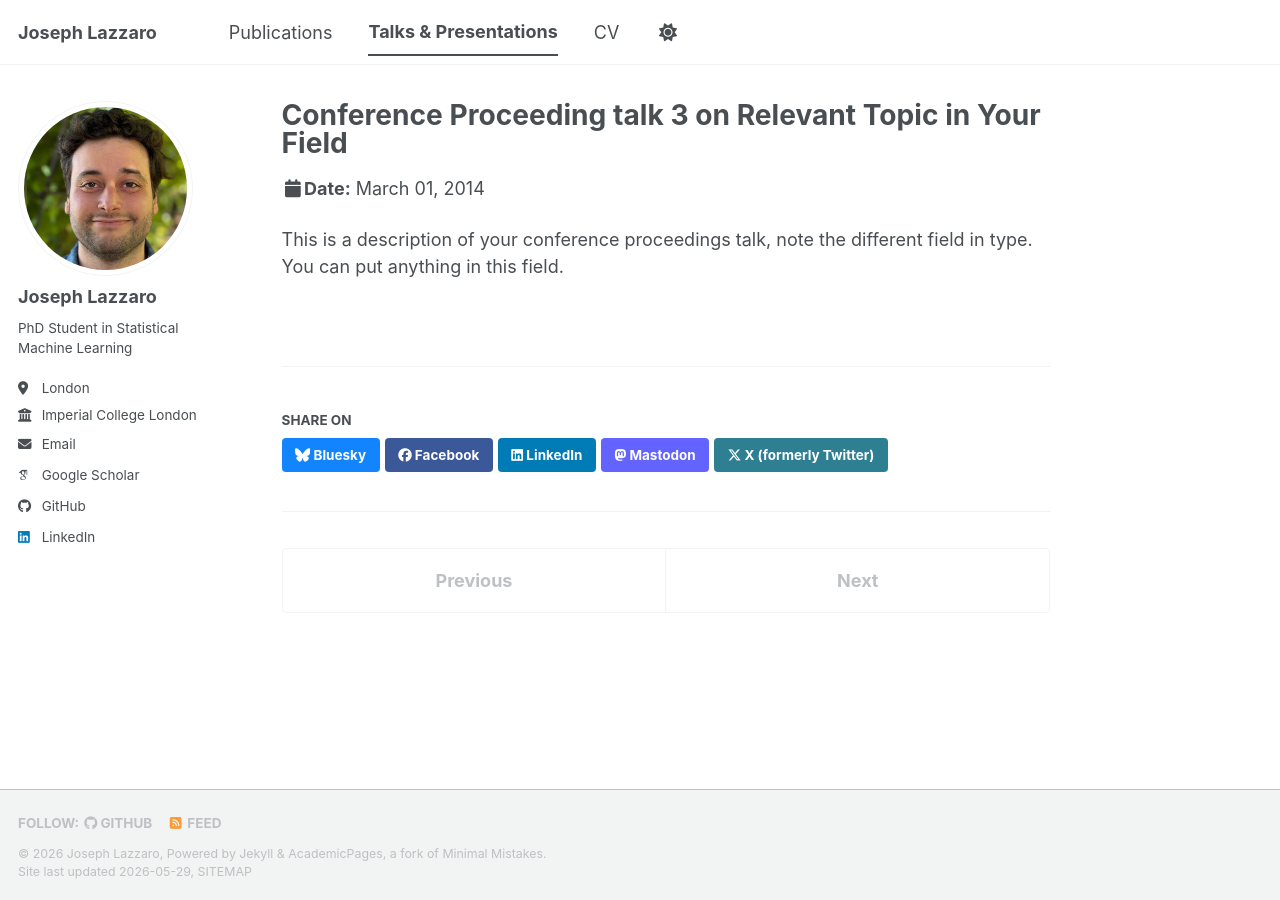
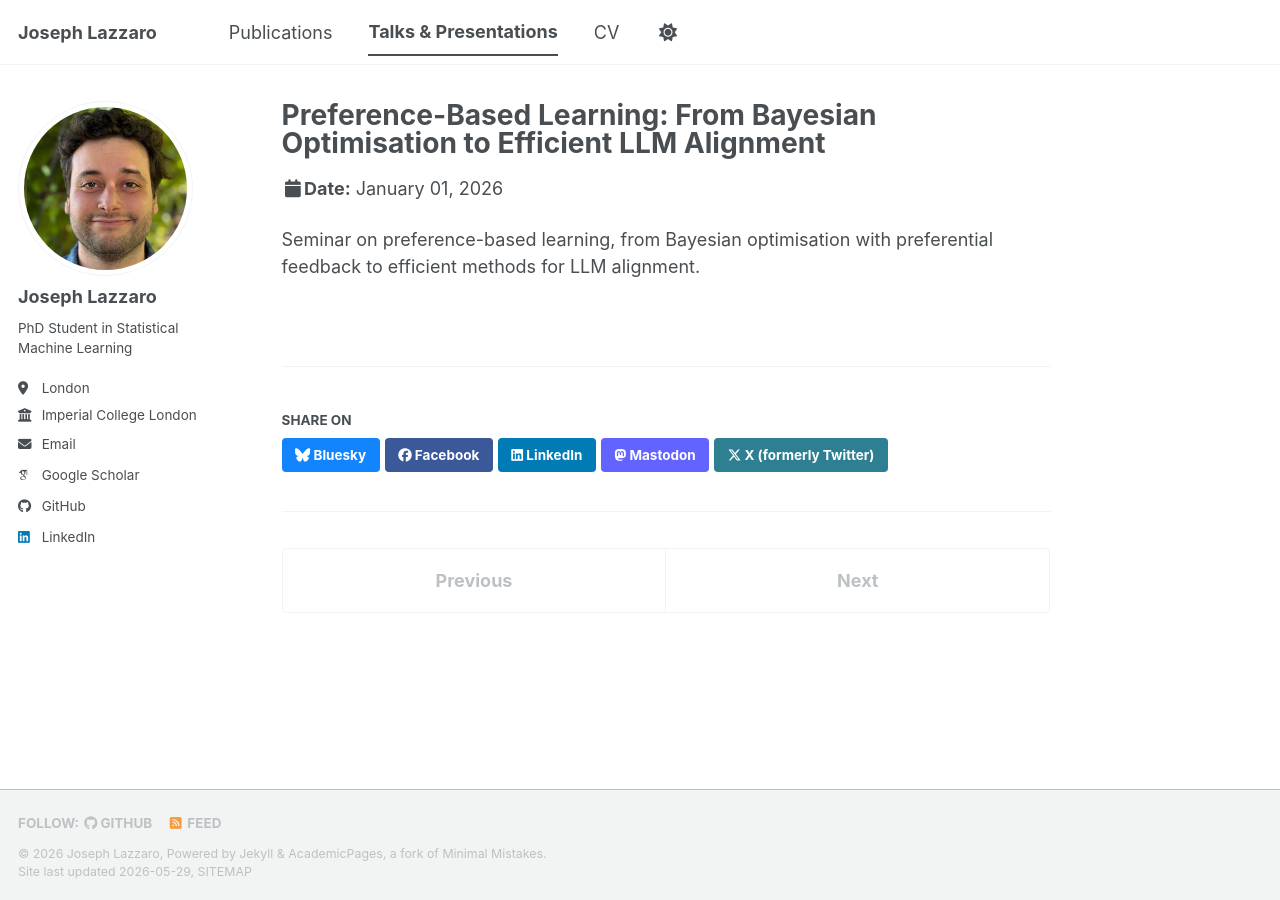
Before and after one commit to JosephLazzaro/josephlazzaro.github.io, a Jekyll site: the page built from _talks/2014-03-01-talk-3.md, in a window 1280 px wide. Built offline with Jekyll 4.4.1, drawn with Linux system fonts in a browser that asks for light colours; some web fonts are replaced; a script bundle is joined from its source files by our own code; library files that are not in the unit come from our copies.

Commit message:
added mtk research seminar

```diff
--- a/_talks/2014-03-01-talk-3.md
+++ b/_talks/2014-03-01-talk-3.md
@@ -1,11 +1,11 @@
 ---
-title: "Conference Proceeding talk 3 on Relevant Topic in Your Field"
+title: "Preference-Based Learning: From Bayesian Optimisation to Efficient LLM Alignment"
 collection: talks
-type: "Conference proceedings talk"
-permalink: /talks/2014-03-01-talk-3
-venue: "Testing Institute of America 2014 Annual Conference"
-date: 2014-03-01
-location: "Los Angeles, CA, USA"
+type: "Seminar"
+permalink: /talks/2026-01-01-mediatek-research-seminar
+venue: "MediaTek Research"
+date: 2026-01-01
+location: "London, UK"
 ---
 
-This is a description of your conference proceedings talk, note the different field in type. You can put anything in this field.
+Seminar on preference-based learning, from Bayesian optimisation with preferential feedback to efficient methods for LLM alignment.
```
